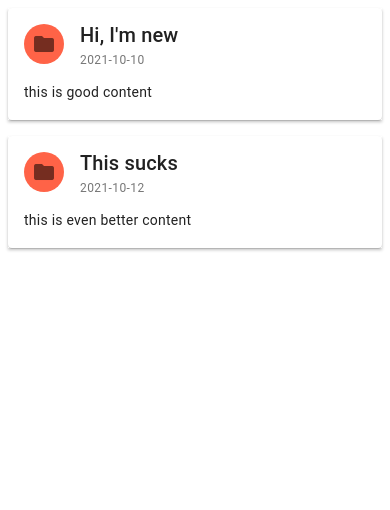
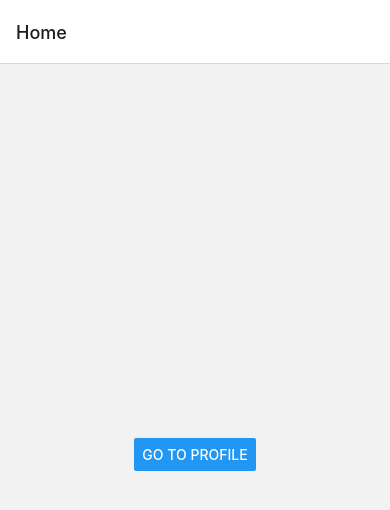
Before and after one commit to nsittee/my-rn-forum, a React Native app: screen / in a window 390 px wide. Shown: the top 510 px of the page. Built offline with nearby package versions, Linux system fonts and the light colour scheme.

Commit message:
Add simple working stack-navigation

```diff
--- a/index.js
+++ b/index.js
@@ -1,24 +1,17 @@
-import React from 'react'
+// import 'react-native-gesture-handler'
+import * as React from 'react';
 import App from './src/App'
 import { AppRegistry } from 'react-native'
 import { name as appName } from './app.json'
-import { Provider as PaperProvider, DefaultTheme } from 'react-native-paper'
-
-const theme = {
-  ...DefaultTheme,
-  colors: {
-    ...DefaultTheme.colors,
-    primary: 'tomato',
-    accent: 'yellow',
-  },
-}
+import { NavigationContainer } from '@react-navigation/native';
+// import { Provider as PaperProvider, DefaultTheme } from 'react-native-paper'
 
 export default function Main() {
   return (
-    <PaperProvider theme={theme}>
+    <NavigationContainer>
       <App />
-    </PaperProvider >
-  )
+    </NavigationContainer>
+  );
 }
 
 AppRegistry.registerComponent(appName, () => Main);
--- a/src/App.tsx
+++ b/src/App.tsx
@@ -1,10 +1,67 @@
-import React from 'react'
-import { MainPage } from './screen/MainPage'
+import * as React from 'react'
+import { Button, View } from 'react-native'
+import { createStackNavigator, StackScreenProps } from '@react-navigation/stack'
 
-const App = () => {
+type Props = StackScreenProps<any>
+
+function HomeScreen({ navigation }: Props) {
   return (
-    <MainPage />
-  )
+    <View style={{ flex: 1, alignItems: 'center', justifyContent: 'center' }}>
+      <Button
+        title="Go to Profile"
+        onPress={() => navigation.navigate('Profile')}
+      />
+    </View>
+  );
 }
 
-export default App
+function ProfileScreen({ navigation }: Props) {
+  return (
+    <View style={{ flex: 1, alignItems: 'center', justifyContent: 'center' }}>
+      <Button
+        title="Go to Notifications"
+        onPress={() => navigation.navigate('Notifications')}
+      />
+      <Button title="Go back" onPress={() => navigation.goBack()} />
+    </View>
+  );
+}
+
+function NotificationsScreen({ navigation }: Props) {
+  return (
+    <View style={{ flex: 1, alignItems: 'center', justifyContent: 'center' }}>
+      <Button
+        title="Go to Settings"
+        onPress={() => navigation.navigate('Settings')}
+      />
+      <Button title="Go back" onPress={() => navigation.goBack()} />
+    </View>
+  );
+}
+
+function SettingsScreen({ navigation }: Props) {
+  return (
+    <View style={{ flex: 1, alignItems: 'center', justifyContent: 'center' }}>
+      <Button title="Go back" onPress={() => navigation.goBack()} />
+    </View>
+  );
+}
+
+const Stack = createStackNavigator();
+
+function MyStack() {
+  return (
+    <Stack.Navigator>
+      <Stack.Screen name="Home" component={HomeScreen} />
+      <Stack.Screen name="Notifications" component={NotificationsScreen} />
+      <Stack.Screen name="Profile" component={ProfileScreen} />
+      <Stack.Screen name="Settings" component={SettingsScreen} />
+    </Stack.Navigator>
+  );
+}
+
+export default function App() {
+  return (
+    <MyStack />
+  );
+}
```
Also changed, not shown: package.json (+7 -0 lines), 2 other files (tests, documents, lock files or other folders).
